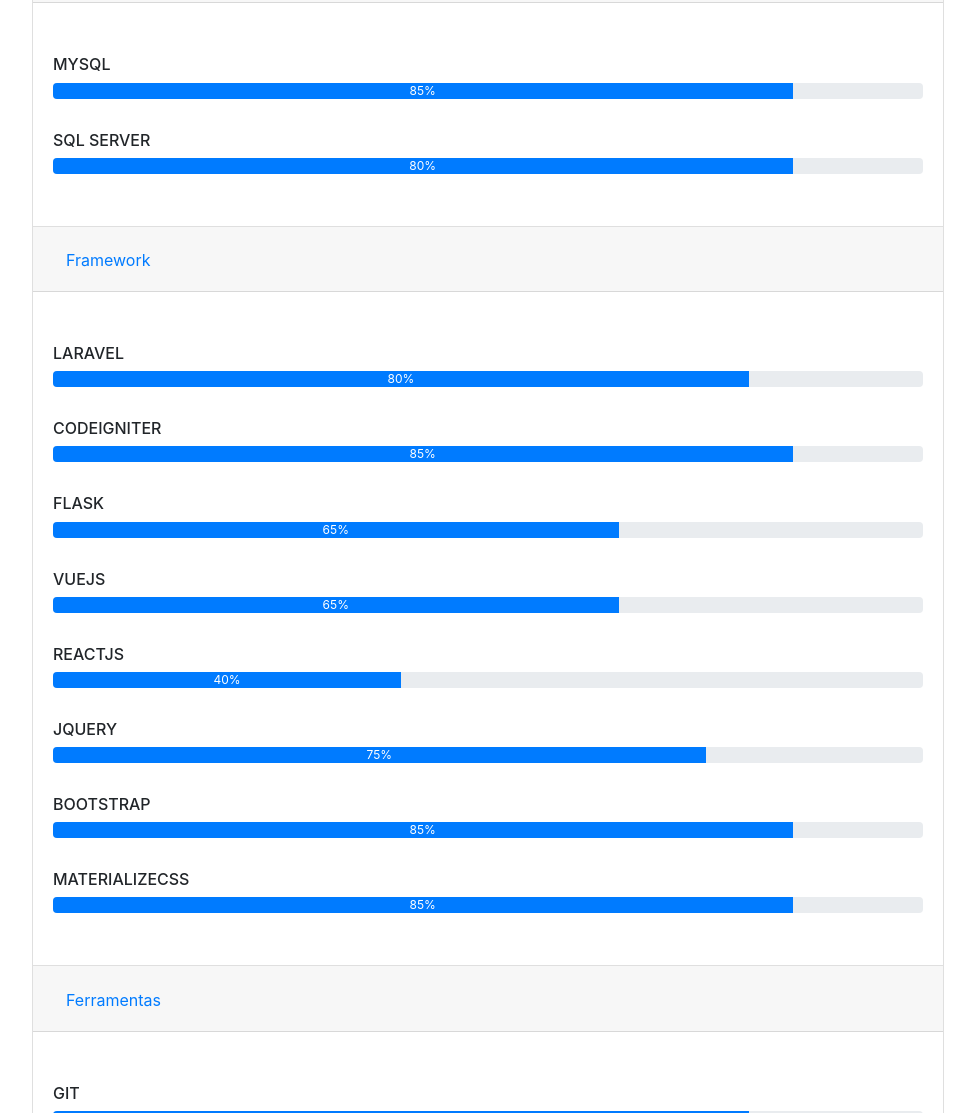
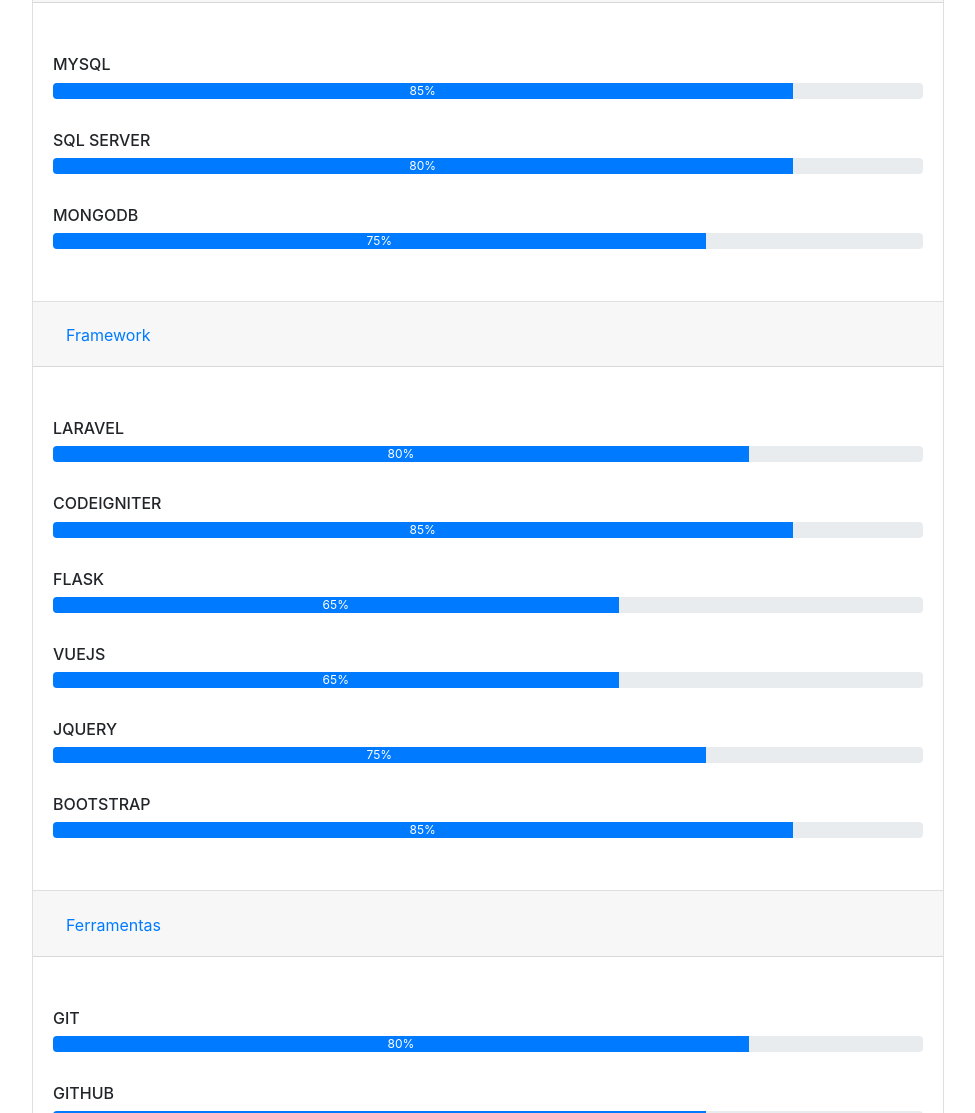
Before and after one commit to christian-de-ornellas/christian-de-ornellas.github.io, a website with bundled scripts: page index.html in a window 1280 px wide. Shown: the part 1726-2839 px from the top of the page, without its empty margins (288-1263 px from the left). Built offline with nearby package versions, Linux system fonts and the light colour scheme; a web font is replaced by a local one.

Commit message:
Atualizando as skills!

```diff
--- a/index.html
+++ b/index.html
@@ -189,7 +189,7 @@
                 <div class="m-interval">
                   <h6>Python</h6>
                   <div class="progress">
-                    <div class="progress-bar" role="progressbar" style="width: 50%;" aria-valuenow="50"
+                    <div class="progress-bar" role="progressbar" style="width: 70%;" aria-valuenow="50"
                       aria-valuemin="0" aria-valuemax="100">50%</div>
                   </div>
                 </div>
@@ -222,6 +222,14 @@
                   <div class="progress">
                     <div class="progress-bar" role="progressbar" style="width: 85%;" aria-valuenow="85"
                       aria-valuemin="0" aria-valuemax="100">80%</div>
+                  </div>
+                </div>
+
+                <div class="m-interval">
+                  <h6>MONGODB</h6>
+                  <div class="progress">
+                    <div class="progress-bar" role="progressbar" style="width: 75%;" aria-valuenow="75"
+                      aria-valuemin="0" aria-valuemax="100">75%</div>
                   </div>
                 </div>
 
@@ -272,13 +280,7 @@
                       aria-valuemin="0" aria-valuemax="100">65%</div>
                   </div>
                 </div>
-                <div class="m-interval">
-                  <h6>ReactJs</h6>
-                  <div class="progress">
-                    <div class="progress-bar" role="progressbar" style="width: 40%;" aria-valuenow="40"
-                      aria-valuemin="0" aria-valuemax="100">40%</div>
-                  </div>
-                </div>
+
                 <div class="m-interval">
                   <h6>jQuery</h6>
                   <div class="progress">
@@ -294,16 +296,6 @@
                       aria-valuemin="0" aria-valuemax="100">85%</div>
                   </div>
                 </div>
-
-                <div class="m-interval">
-                  <h6>Materializecss</h6>
-                  <div class="progress">
-                    <div class="progress-bar" role="progressbar" style="width: 85%;" aria-valuenow="85"
-                      aria-valuemin="0" aria-valuemax="100">85%</div>
-                  </div>
-                </div>
-
-
 
               </div>
             </div>
```
